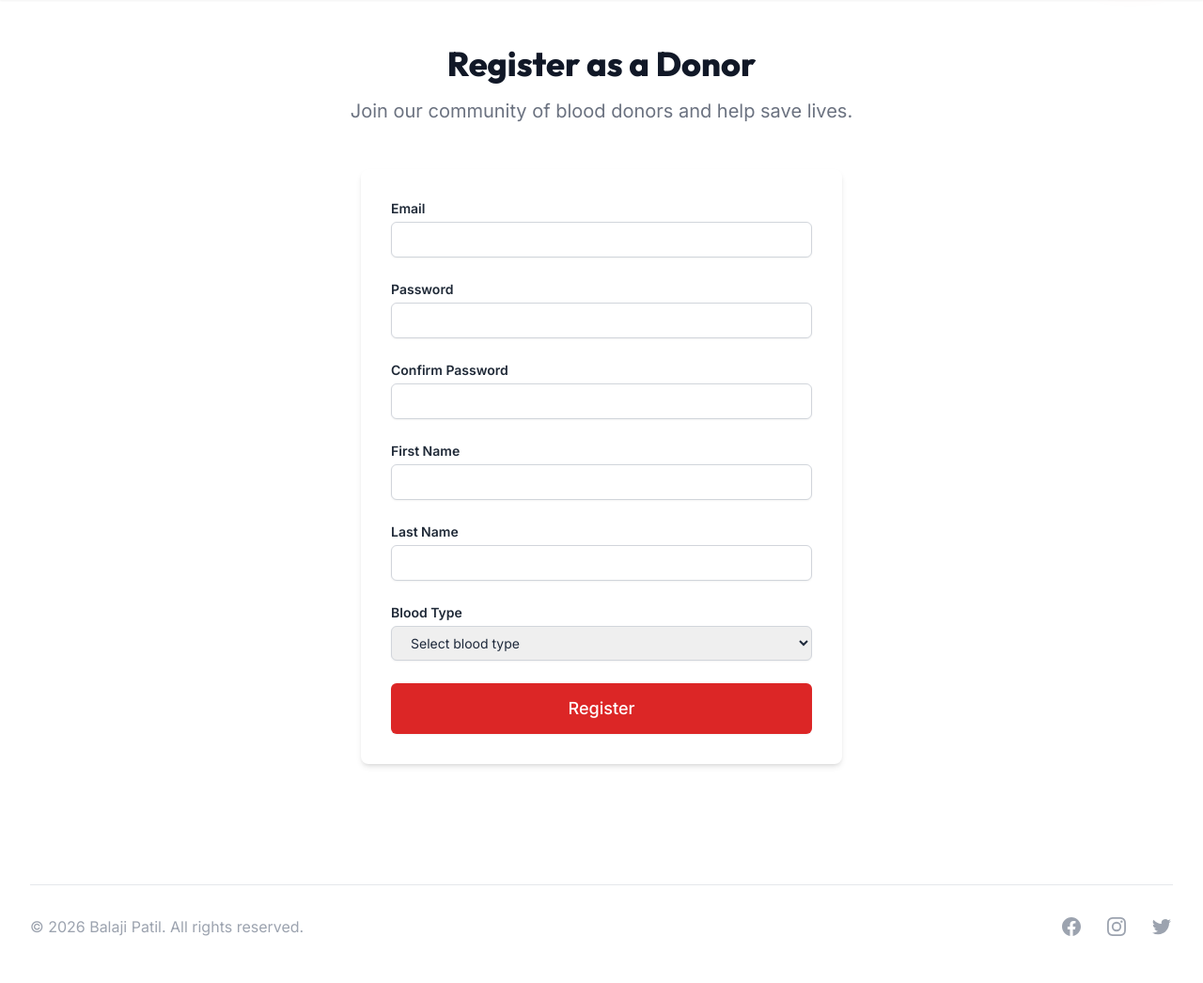
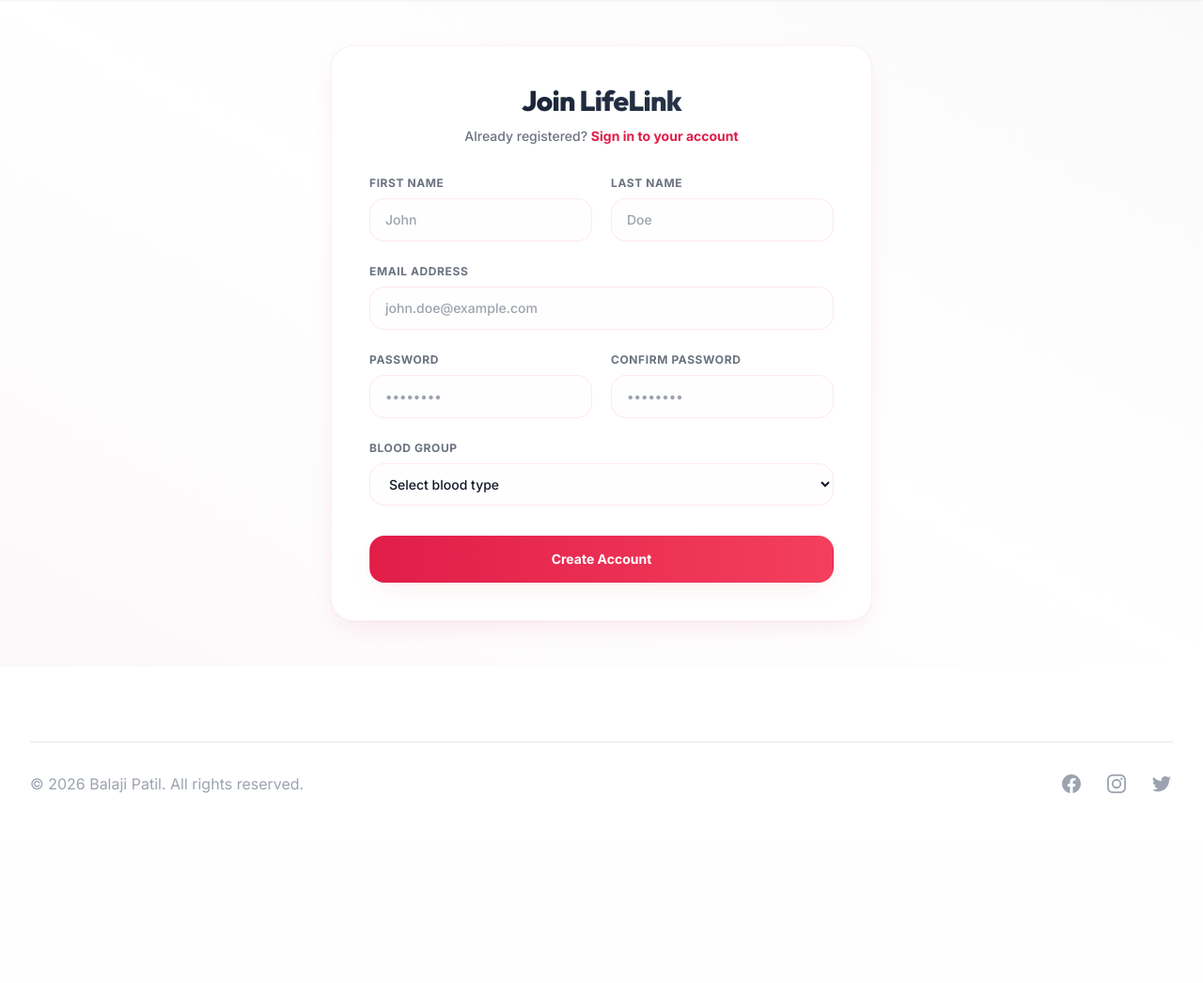
Before and after one commit to BalajiPatil1207/blood_brige_project, a Python web app: template app/templates/auth/register_donor.html in a window 1280 px wide. Shown: the part 81-1127 px from the top of the page at 94% size. After the commit the page ends 925 px from the top, so only its background shows below. Run offline with Jinja, Linux system fonts and the light colour scheme; the template is opened without the code that fills it, so the values that code supplies are empty; some libraries are stand-ins or nearby versions.

Commit message:
feat: add initial project database and core frontend templates for authentication, discovery, and informational pages

```diff
--- a/app/templates/auth/register_donor.html
+++ b/app/templates/auth/register_donor.html
@@ -1,47 +1,70 @@
 {% extends "base.html" %}
 
 {% block content %}
-<div class="bg-white py-12">
-    <div class="max-w-7xl mx-auto px-4 sm:px-6 lg:px-8">
-        <div class="text-center">
-            <h2 class="text-3xl font-extrabold text-gray-900 sm:text-4xl">
-                Register as a Donor
-            </h2>
-            <p class="mt-3 max-w-2xl mx-auto text-xl text-gray-500 sm:mt-4">
-                Join our community of blood donors and help save lives.
-            </p>
-        </div>
+<div class="min-h-[85vh] flex flex-col justify-center items-center px-4 sm:px-6 lg:px-8 py-12 bg-gradient-to-tr from-rose-50/30 via-white to-rose-50/10">
+    <div class="max-w-xl w-full">
+        <!-- Card Container -->
+        <div class="bg-white border border-rose-100/60 rounded-3xl shadow-premium p-8 sm:p-10 transform hover:scale-[1.002] transition-all duration-300">
+            <!-- Header -->
+            <div class="text-center mb-8">
+                <h2 class="text-3xl font-extrabold text-transparent bg-clip-text bg-gradient-to-r from-slate-900 to-slate-700 tracking-tight">
+                    Join LifeLink
+                </h2>
+                <p class="mt-2.5 text-sm text-gray-500 font-medium">
+                    Already registered?
+                    <a href="{{ url_for('auth.login') }}" class="font-bold text-primary-600 hover:text-primary-700 transition duration-150">
+                        Sign in to your account
+                    </a>
+                </p>
+            </div>
 
-        <div class="mt-12 max-w-lg mx-auto bg-white p-8 rounded-lg shadow-md">
+            <!-- Form -->
             <form action="{{ url_for('auth.register', user_type='donor') }}" method="POST" class="space-y-6">
-                <div>
-                    <label for="email" class="block text-sm font-semibold text-gray-800 mb-1">Email</label>
-                    <input type="email" name="email" id="email" required class="block w-full px-4 py-2 border border-gray-300 rounded-md shadow-sm placeholder-gray-400 focus:outline-none focus:ring-red-500 focus:border-red-500 sm:text-sm">
+                <!-- Row: Name fields -->
+                <div class="grid grid-cols-1 sm:grid-cols-2 gap-5">
+                    <div>
+                        <label for="first_name" class="block text-xs font-bold text-gray-500 uppercase tracking-wider mb-2">First Name</label>
+                        <input type="text" name="first_name" id="first_name" required
+                            class="block w-full px-4 py-3 border border-rose-100/80 rounded-2xl placeholder-gray-400 text-gray-900 font-medium focus:outline-none focus:ring-4 focus:ring-primary-500/10 focus:border-primary-500 transition duration-150 sm:text-sm bg-rose-50/10"
+                            placeholder="John">
+                    </div>
+                    <div>
+                        <label for="last_name" class="block text-xs font-bold text-gray-500 uppercase tracking-wider mb-2">Last Name</label>
+                        <input type="text" name="last_name" id="last_name" required
+                            class="block w-full px-4 py-3 border border-rose-100/80 rounded-2xl placeholder-gray-400 text-gray-900 font-medium focus:outline-none focus:ring-4 focus:ring-primary-500/10 focus:border-primary-500 transition duration-150 sm:text-sm bg-rose-50/10"
+                            placeholder="Doe">
+                    </div>
                 </div>
 
+                <!-- Email -->
                 <div>
-                    <label for="password" class="block text-sm font-semibold text-gray-800 mb-1">Password</label>
-                    <input type="password" name="password" id="password" required class="block w-full px-4 py-2 border border-gray-300 rounded-md shadow-sm placeholder-gray-400 focus:outline-none focus:ring-red-500 focus:border-red-500 sm:text-sm">
+                    <label for="email" class="block text-xs font-bold text-gray-500 uppercase tracking-wider mb-2">Email Address</label>
+                    <input type="email" name="email" id="email" required
+                        class="block w-full px-4 py-3 border border-rose-100/80 rounded-2xl placeholder-gray-400 text-gray-900 font-medium focus:outline-none focus:ring-4 focus:ring-primary-500/10 focus:border-primary-500 transition duration-150 sm:text-sm bg-rose-50/10"
+                        placeholder="john.doe@example.com">
                 </div>
 
-                <div>
-                    <label for="confirm_password" class="block text-sm font-semibold text-gray-800 mb-1">Confirm Password</label>
-                    <input type="password" name="confirm_password" id="confirm_password" required class="block w-full px-4 py-2 border border-gray-300 rounded-md shadow-sm placeholder-gray-400 focus:outline-none focus:ring-red-500 focus:border-red-500 sm:text-sm">
+                <!-- Row: Password fields -->
+                <div class="grid grid-cols-1 sm:grid-cols-2 gap-5">
+                    <div>
+                        <label for="password" class="block text-xs font-bold text-gray-500 uppercase tracking-wider mb-2">Password</label>
+                        <input type="password" name="password" id="password" required
+                            class="block w-full px-4 py-3 border border-rose-100/80 rounded-2xl placeholder-gray-400 text-gray-900 font-medium focus:outline-none focus:ring-4 focus:ring-primary-500/10 focus:border-primary-500 transition duration-150 sm:text-sm bg-rose-50/10"
+                            placeholder="••••••••">
+                    </div>
+                    <div>
+                        <label for="confirm_password" class="block text-xs font-bold text-gray-500 uppercase tracking-wider mb-2">Confirm Password</label>
+                        <input type="password" name="confirm_password" id="confirm_password" required
+                            class="block w-full px-4 py-3 border border-rose-100/80 rounded-2xl placeholder-gray-400 text-gray-900 font-medium focus:outline-none focus:ring-4 focus:ring-primary-500/10 focus:border-primary-500 transition duration-150 sm:text-sm bg-rose-50/10"
+                            placeholder="••••••••">
+                    </div>
                 </div>
 
+                <!-- Blood Type -->
                 <div>
-                    <label for="first_name" class="block text-sm font-semibold text-gray-800 mb-1">First Name</label>
-                    <input type="text" name="first_name" id="first_name" required class="block w-full px-4 py-2 border border-gray-300 rounded-md shadow-sm placeholder-gray-400 focus:outline-none focus:ring-red-500 focus:border-red-500 sm:text-sm">
-                </div>
-
-                <div>
-                    <label for="last_name" class="block text-sm font-semibold text-gray-800 mb-1">Last Name</label>
-                    <input type="text" name="last_name" id="last_name" required class="block w-full px-4 py-2 border border-gray-300 rounded-md shadow-sm placeholder-gray-400 focus:outline-none focus:ring-red-500 focus:border-red-500 sm:text-sm">
-                </div>
-
-                <div>
-                    <label for="blood_type" class="block text-sm font-semibold text-gray-800 mb-1">Blood Type</label>
-                    <select id="blood_type" name="blood_type" required class="block w-full px-4 py-2 border border-gray-300 rounded-md shadow-sm focus:outline-none focus:ring-red-500 focus:border-red-500 sm:text-sm">
+                    <label for="blood_type" class="block text-xs font-bold text-gray-500 uppercase tracking-wider mb-2">Blood Group</label>
+                    <select id="blood_type" name="blood_type" required
+                        class="block w-full px-4 py-3 border border-rose-100/80 rounded-2xl text-gray-900 font-medium focus:outline-none focus:ring-4 focus:ring-primary-500/10 focus:border-primary-500 transition duration-150 sm:text-sm bg-rose-50/10">
                         <option value="">Select blood type</option>
                         {% for blood_type in ['A+', 'A-', 'B+', 'B-', 'AB+', 'AB-', 'O+', 'O-'] %}
                         <option value="{{ blood_type }}">{{ blood_type }}</option>
@@ -49,9 +72,10 @@
                     </select>
                 </div>
 
-                <div>
-                    <button type="submit" class="w-full flex justify-center py-3 px-4 border border-transparent rounded-md shadow-sm text-lg font-medium text-white bg-red-600 hover:bg-red-700 focus:outline-none focus:ring-2 focus:ring-offset-2 focus:ring-red-500 transition duration-150 ease-in-out">
-                        Register
+                <div class="pt-2">
+                    <button type="submit"
+                        class="w-full flex justify-center py-3.5 px-4 border border-transparent text-sm font-bold rounded-2xl text-white bg-gradient-to-r from-primary-600 to-rose-500 hover:from-primary-700 hover:to-rose-600 shadow-premium hover:shadow-premium-hover transform hover:-translate-y-0.5 active:translate-y-0 transition duration-150 focus:outline-none focus:ring-4 focus:ring-primary-500/20">
+                        Create Account
                     </button>
                 </div>
             </form>
```
